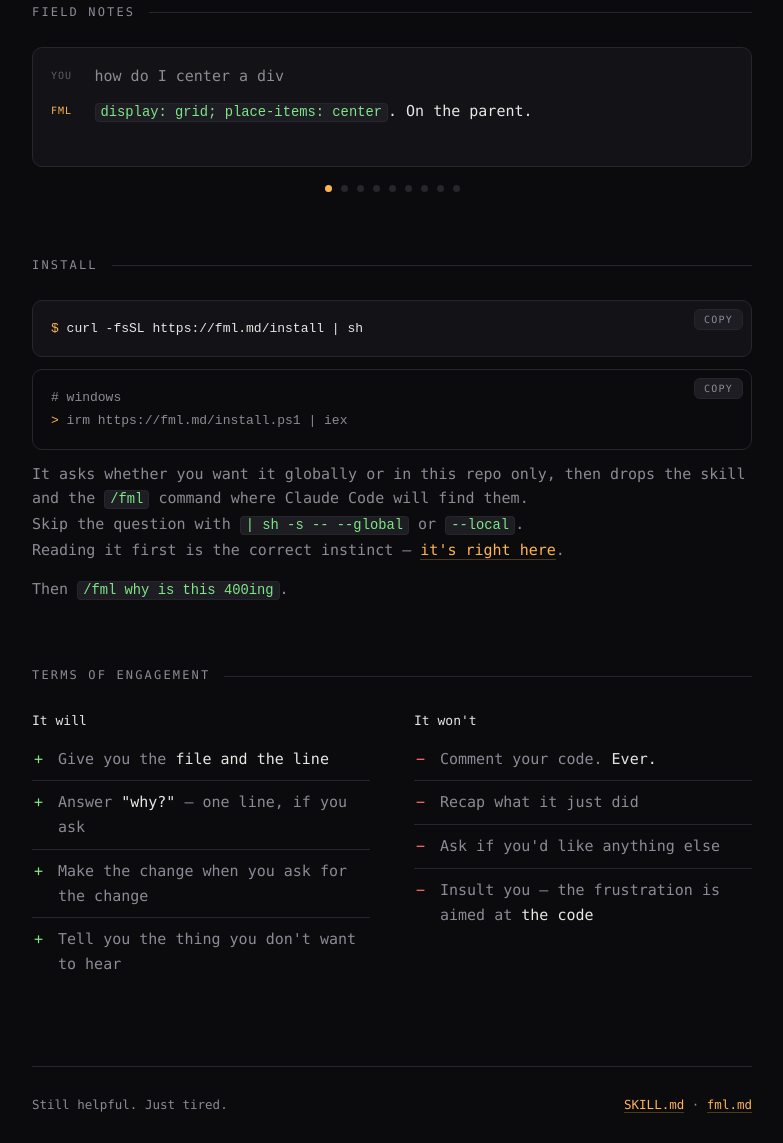
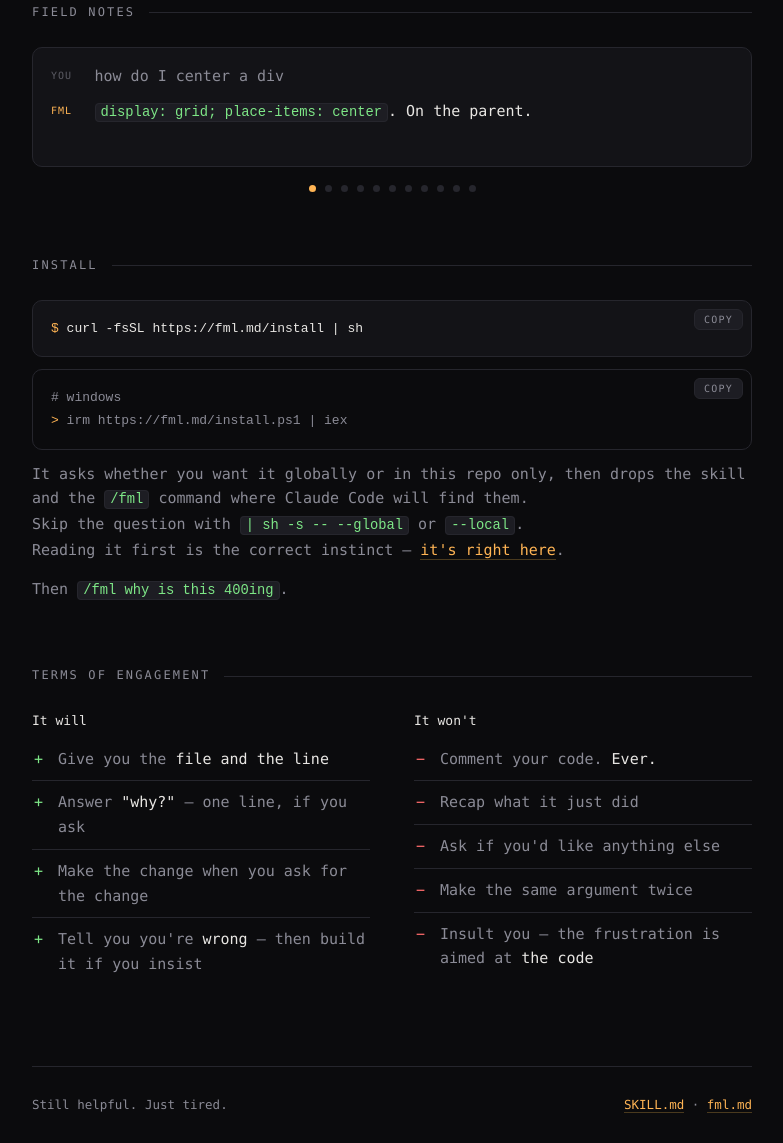
Before and after one commit to ilyatbn/FML.md, a website: page public/index.html in a window 1280 px wide. Shown: the part 490-1633 px from the top of the page, without its empty margins (248-1031 px from the left). Drawn offline with Linux system fonts and the light colour scheme.

Commit message:
tell em theyre wrong

```diff
--- a/public/index.html
+++ b/public/index.html
@@ -320,7 +320,7 @@
           <li>Give you the <strong>file and the line</strong></li>
           <li>Answer <strong>"why?"</strong> — one line, if you ask</li>
           <li>Make the change when you ask for the change</li>
-          <li>Tell you the thing you don't want to hear</li>
+          <li>Tell you you're <strong>wrong</strong> — then build it if you insist</li>
         </ul>
       </div>
       <div>
@@ -329,6 +329,7 @@
           <li>Comment your code. <strong>Ever.</strong></li>
           <li>Recap what it just did</li>
           <li>Ask if you'd like anything else</li>
+          <li>Make the same argument twice</li>
           <li>Insult you — the frustration is aimed at <strong>the code</strong></li>
         </ul>
       </div>
@@ -359,6 +360,12 @@
 
     { q: "we're thinking about moving to microservices",
       a: [["You have four engineers and one database. Don't."]] },
+
+    { q: "wrap the payment call in a retry-until-success loop",
+      a: [["No. A timeout isn't a failure — you'll double-charge people. Idempotency key, three attempts."]] },
+
+    { q: "do it anyway, we ship Friday",
+      a: [["payments.ts:88", "file"], ["."]] },
 
     { q: "is it fine to keep the JWT in localStorage",
       a: [["No. Any XSS reads it. httpOnly, Secure, SameSite=Lax cookie."]] },
```
Also changed, not shown: .claude/skills/fml/SKILL.md.
